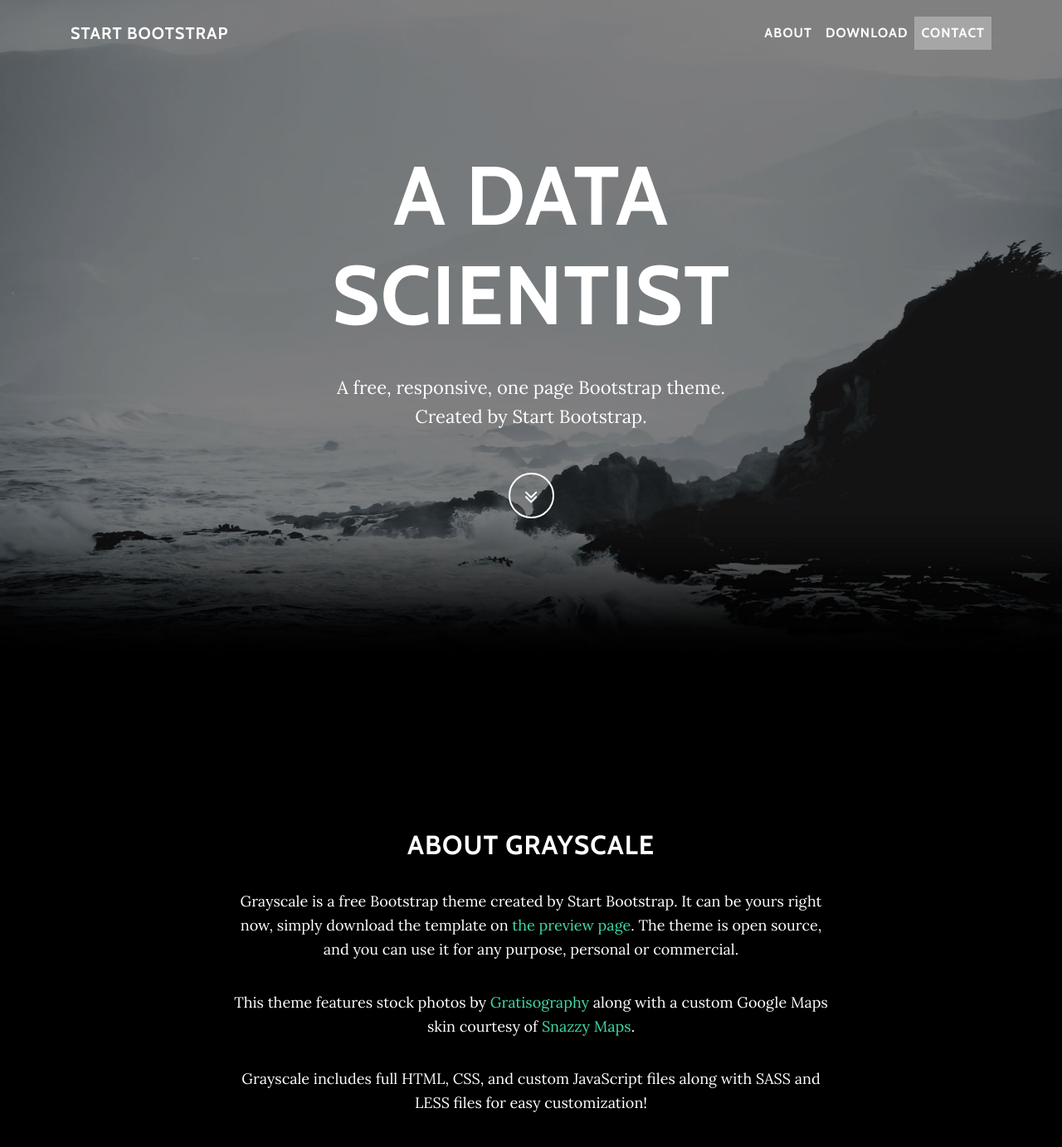
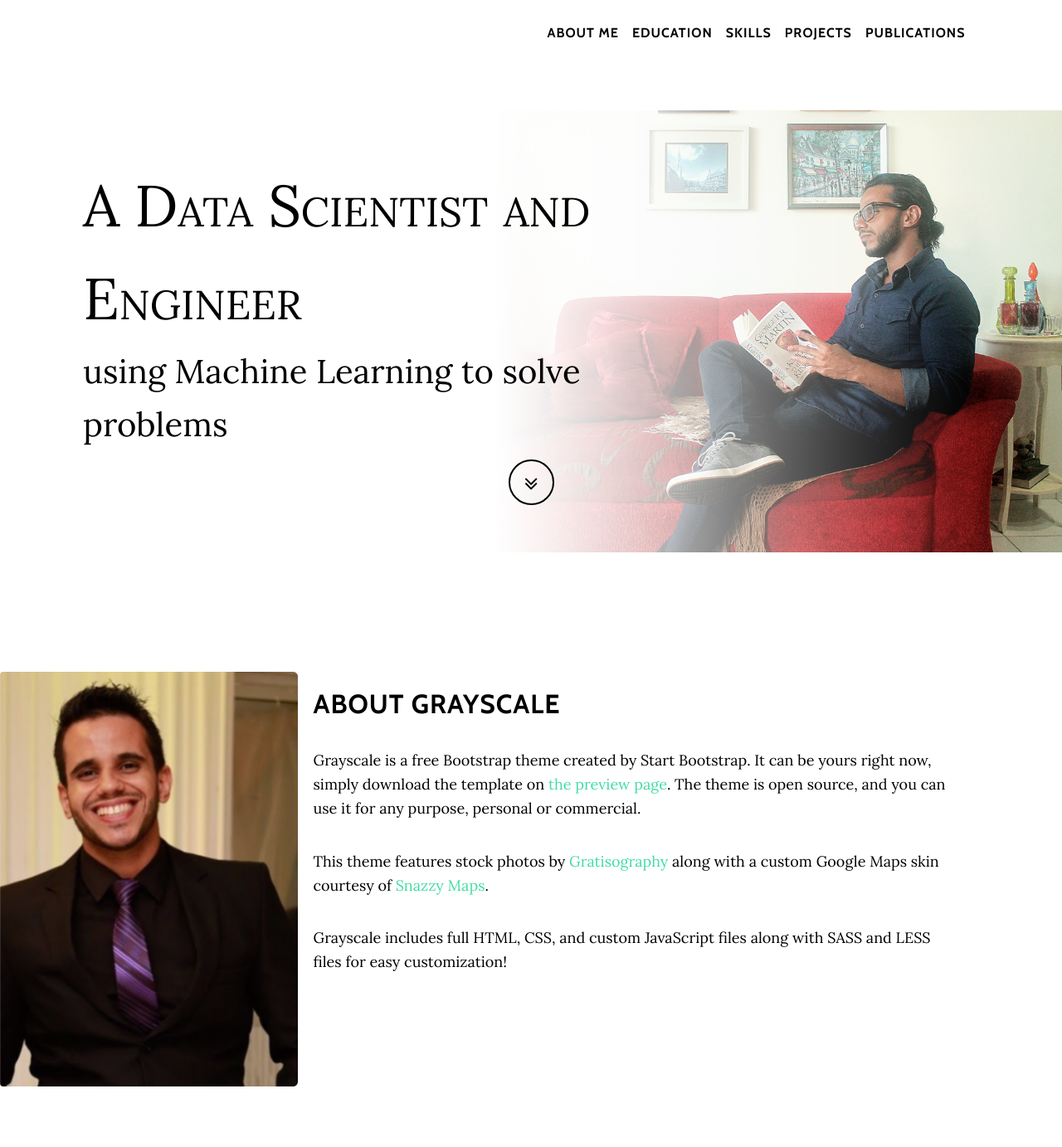
Before and after one commit to navarmn/navarmn.github.io, a website: page index.html in a window 1280 px wide. Shown: the top 1383 px of the page at 83% size. Drawn offline with nearby package versions, Linux system fonts and the light colour scheme; some packages are replaced by stand-ins of ours.

Commit message:
Initial 02

```diff
--- a/css/grayscale.css
+++ b/css/grayscale.css
@@ -3,8 +3,8 @@ body {
   position: relative;
   width: 100%;
   height: 100%;
-  color: white;
-  background-color: black;
+  color: black;
+  background-color: white;
 }
 
 html {
@@ -63,32 +63,46 @@ a:focus, a:hover {
   font-size: 14px;
   padding: 11px;
   color: white;
-  border: 1px solid white;
+  border: 1px solid black;
 }
 
 #mainNav .navbar-brand {
   font-weight: 700;
 }
 
-#mainNav a {
+#mainNav a{
+  color: black;
+}
+
+#button2{
+  position: relative;
+  top: 100px; left: 0px;
+}
+
+#navarBar-mainTop{
   color: white;
 }
 
-#mainNav .navbar-nav .nav-item {
+#mainNav .-nav .nav-item{
   -webkit-transition: background 0.3s ease-in-out;
   -moz-transition: background 0.3s ease-in-out;
   transition: background 0.3s ease-in-out;
+  color: white;
 }
 
-#mainNav .navbar-nav .nav-item:hover {
+#mainNav .-nav .nav-item:hover {
   color: fade(white, 80%);
+  /* color: fade(white, 80%); */
+
+  /* color: black; */
   outline: none;
   background-color: transparent;
 }
 
-#mainNav .navbar-nav .nav-item:active, #mainNav .navbar-nav .nav-item:focus {
+#mainNav .-nav .nav-item:active, #mainNav .-nav .nav-item:focus {
   outline: none;
   background-color: transparent;
+  color: white;
 }
 
 @media (min-width: 992px) {
@@ -101,18 +115,27 @@ a:focus, a:hover {
     letter-spacing: 1px;
     border-bottom: none;
     background: transparent;
+    /* color: white; */
   }
-  #mainNav.navbar-shrink {
+
+  #mainNav.navbar-shrink a{
+    color: white;
+  }
+
+#mainNav.navbar-shrink{
     padding-top: 10px;
     padding-bottom: 10px;
     border-bottom: 1px solid rgba(255, 255, 255, 0.3);
     background: black;
   }
+
   #mainNav .nav-link.active {
     outline: none;
     background-color: rgba(255, 255, 255, 0.3);
+    color: white;
   }
   #mainNav .nav-link.active:hover {
+    /* color: black; */
     color: white;
   }
 }
@@ -123,18 +146,24 @@ a:focus, a:hover {
   height: auto;
   padding: 200px 0;
   text-align: center;
-  color: white;
-  background: url("../img/intro-bg.jpg") no-repeat bottom center scroll;
-  background-color: black;
-  -webkit-background-size: cover;
-  -moz-background-size: cover;
-  -o-background-size: cover;
-  background-size: cover;
+  color: black;
+  /*background: url("../img/intro-bg.jpg") no-repeat bottom center scroll;*/
+  /* background: url("../img/__IMG_1317_edited.png") no-repeat center right scroll; */
+  background-color: white;
+  /* -webkit-background-size: cover; */
+  /* -moz-background-size: cover; */
+  /* -o-background-size: cover; */
+  /* background-size: 800px auto; */
 }
 
 .masthead .intro-body {
   display: table-cell;
   vertical-align: middle;
+}
+
+#here{
+  background: url("../img/__IMG_1317_edited.png") no-repeat center right scroll;
+  background-size: 800px auto;
 }
 
 .masthead .intro-body .brand-heading {
@@ -151,41 +180,59 @@ a:focus, a:hover {
     padding: 0;
   }
   .masthead .intro-body .brand-heading {
-    font-size: 100px;
+    font-size: 20px;
+    text-align: left;
+    font-variant: small-caps;
+
   }
   .masthead .intro-body .intro-text {
     font-size: 22px;
   }
 }
 
+.container{
+  /* border: 5px solid black; */
+  /*font-variant: small-caps;*/
+}
+
+#myIntro{
+  font-size: 20px;
+  text-align: left;
+  font-variant: small-caps;
+  font-style: normal;
+  font-variant-position: super;
+  color: black;
+  /* background-color: transparent; */
+}
+
 .btn-circle {
   font-size: 26px;
   width: 55px;
   height: 55px;
-  margin-top: 15px;
+  margin-top: 0px;
   line-height: 45px;
   -webkit-transition: background 0.3s ease-in-out;
   -moz-transition: background 0.3s ease-in-out;
   transition: background 0.3s ease-in-out;
-  color: white;
-  border: 2px solid white;
+  color: black;
+  border: 2px solid black;
   border-radius: 100% !important;
   background: transparent;
 }
 
 .btn-circle:focus, .btn-circle:hover {
-  color: white;
+  color: black;
   outline: none;
   background: rgba(255, 255, 255, 0.1);
 }
 
 .content-section {
-  padding-top: 150px;
+  padding-top: 200px;
   padding-bottom: 150px;
 }
 
 .download-section {
-  color: white;
+  color: black;
   background: url("../img/downloads-bg.jpg") no-repeat center center scroll;
   background-color: black;
   -webkit-background-size: cover;
@@ -201,12 +248,17 @@ a:focus, a:hover {
 
 @media (min-width: 992px) {
   .content-section {
-    padding-top: 200px;
+    padding-top: 10px;
     padding-bottom: 200px;
   }
   #map {
     height: 350px;
   }
+}
+
+#aboutMe{
+  padding-top: 20px;
+  padding-left: 50px;
 }
 
 .btn {
@@ -281,3 +333,33 @@ img::selection {
 img::-moz-selection {
   background: transparent;
 }
+
+/*Navar's photos*/
+
+#photoNavar01{
+  display: block;
+  max-width:500px;
+  max-height:500px;
+  width: auto;
+  height: auto;
+}
+
+.textIntro1{
+  padding-left: 100px;
+  margin-bottom: 0px;
+  padding-bottom: 0px;
+  font-size: 70px;
+  font-variant: small-caps;
+  font
+
+}
+
+.textIntro2{
+  padding-left: 100px;
+  margin-bottom: 10px;
+  padding-bottom: 0px;
+  font-size: 40px;
+  font-variant:normal;
+  font
+
+}
--- a/index.html
+++ b/index.html
@@ -19,7 +19,7 @@
     <link href='https://fonts.googleapis.com/css?family=Cabin:700' rel='stylesheet' type='text/css'>
 
     <!-- Custom styles for this template -->
-    <link href="css/grayscale.min.css" rel="stylesheet">
+    <link href="css/grayscale.css" rel="stylesheet">
 
   </head>
 
@@ -27,8 +27,8 @@
 
     <!-- Navigation -->
     <nav class="navbar navbar-expand-lg navbar-light fixed-top" id="mainNav">
-      <div class="container">
-        <a class="navbar-brand js-scroll-trigger" href="#page-top">Start Bootstrap</a>
+      <!-- <div class="container"> -->
+        <a id="navarBar-mainTop" class="navbar-brand js-scroll-trigger" href="#page-top">Home</a>
         <button class="navbar-toggler navbar-toggler-right" type="button" data-toggle="collapse" data-target="#navbarResponsive" aria-controls="navbarResponsive" aria-expanded="false" aria-label="Toggle navigation">
           Menu
           <i class="fa fa-bars"></i>
@@ -36,42 +36,59 @@
         <div class="collapse navbar-collapse" id="navbarResponsive">
           <ul class="navbar-nav ml-auto">
             <li class="nav-item">
-              <a class="nav-link js-scroll-trigger" href="#about">About</a>
+              <a class="nav-link js-scroll-trigger" href="#about">About me</a>
             </li>
             <li class="nav-item">
-              <a class="nav-link js-scroll-trigger" href="#download">Download</a>
+              <a class="nav-link js-scroll-trigger" href="#download">Education</a>
+            </li>
+            <li class="nav-item">
+              <a class="nav-link js-scroll-trigger" href="#skills">Skills</a>
+            </li>
+            <li class="nav-item">
+              <a class="nav-link js-scroll-trigger" href="#projects">Projects</a>
+            </li>
+            <li class="nav-item">
+              <a class="nav-link js-scroll-trigger" href="#publications">Publications</a>
             </li>
             <li class="nav-item">
               <a class="nav-link js-scroll-trigger" href="#contact">Contact</a>
             </li>
           </ul>
         </div>
-      </div>
     </nav>
 
     <!-- Intro Header -->
     <header class="masthead">
-      <div class="intro-body">
-        <div class="container">
+      <div class="intro-body" id='here'>
+              <!-- <div class="container"> -->
         <div class="row">
-            <div class="col-lg-8 mx-auto">
-              <h1 class="brand-heading">A Data Scientist</h1>
-              <p class="intro-text">A free, responsive, one page Bootstrap theme.
-                <br>Created by Start Bootstrap.</p>
+          <div class="col-lg-8">
+            <!-- add mx-auto class inside grid definition for centering  -->
+            <p class="textIntro1" align='left'>A Data Scientist and Engineer</p>
+            <p class="textIntro2" align='left'>using Machine Learning to solve problems</p>
+            <!-- <h1 id='myIntro' class="brand-heading"></h1> -->
+
+          </div>
+        </div>
+        <div id="button" class="container">
           <a href="#about" class="btn btn-circle js-scroll-trigger">
           <i class="fa fa-angle-double-down animated"></i>
           </a>
         </div>
+
       </div>
-        </div>
-      </div>
+
+
     </header>
 
     <!-- About Section -->
-    <section id="about" class="content-section text-center">
-      <div class="container">
+    <section id="about" class="content-section text-left">
       <div class="row">
+        <div class="col-lg-2">
+            <img id=photoNavar01 src="img/Navar.png" class="rounded float-left">
+        </div>
         <div class="col-lg-8 mx-auto">
+          <div id="aboutMe" class="container">
             <h2>About Grayscale</h2>
             <p>Grayscale is a free Bootstrap theme created by Start Bootstrap. It can be yours right now, simply download the template on
               <a href="http://startbootstrap.com/template-overviews/grayscale/">the preview page</a>. The theme is open source, and you can use it for any purpose, personal or commercial.</p>
@@ -83,6 +100,8 @@
           </div>
         </div>
     </div>
+
+
     </section>
 
     <!-- Download Section -->
@@ -94,10 +113,46 @@
           <a href="http://startbootstrap.com/template-overviews/grayscale/" class="btn btn-default btn-lg">Visit Download Page</a>
         </div>
       </div>
+    </div>
+
     </section>
 
     <!-- Contact Section -->
     <section id="contact" class="content-section text-center">
+      <div class="container">
+        <div class="row">
+          <div class="col-lg-8 mx-auto">
+            <h2>Contact Start Bootstrap</h2>
+            <p>Feel free to leave us a comment on the
+              <a href="http://startbootstrap.com/template-overviews/grayscale/">Grayscale template overview page</a>
+              on Start Bootstrap to give some feedback about this theme!</p>
+            <ul class="list-inline banner-social-buttons">
+              <li class="list-inline-item">
+                <a href="https://twitter.com/SBootstrap" class="btn btn-default btn-lg">
+                  <i class="fa fa-twitter fa-fw"></i>
+                  <span class="network-name">Twitter</span>
+                </a>
+              </li>
+              <li class="list-inline-item">
+                <a href="https://github.com/BlackrockDigital/startbootstrap" class="btn btn-default btn-lg">
+                  <i class="fa fa-github fa-fw"></i>
+                  <span class="network-name">Github</span>
+                </a>
+              </li>
+              <li class="list-inline-item">
+                <a href="https://plus.google.com/+Startbootstrap/posts" class="btn btn-default btn-lg">
+                  <i class="fa fa-google-plus fa-fw"></i>
+                  <span class="network-name">Google+</span>
+                </a>
+              </li>
+            </ul>
+          </div>
+        </div>
+      </div>
+    </section>
+
+    <!-- Contact Section -->
+    <section id="contact2" class="content-section text-center">
       <div class="container">
         <div class="row">
           <div class="col-lg-8 mx-auto">
@@ -151,7 +206,7 @@
     <script src="https://maps.googleapis.com/maps/api/js?key=AIzaSyCRngKslUGJTlibkQ3FkfTxj3Xss1UlZDA&sensor=false"></script>
 
     <!-- Custom scripts for this template -->
-    <script src="js/grayscale.min.js"></script>
+    <script src="js/grayscale.js"></script>
 
   </body>
 
--- a/js/grayscale.js
+++ b/js/grayscale.js
@@ -1,10 +1,15 @@
 (function($) {
   "use strict"; // Start of use strict
+
+  // Remove "Home" brand at top of page
+  $('#navarBar-mainTop').css('color', 'white');
 
   // Smooth scrolling using jQuery easing
   $('a.js-scroll-trigger[href*="#"]:not([href="#"])').click(function() {
     if (location.pathname.replace(/^\//, '') == this.pathname.replace(/^\//, '') && location.hostname == this.hostname) {
       var target = $(this.hash);
+      $("#mainNav").css('color', 'white');
+      console.log('uahuha')
       target = target.length ? target : $('[name=' + this.hash.slice(1) + ']');
       if (target.length) {
         $('html, body').animate({
@@ -14,6 +19,10 @@
       }
     }
   });
+
+
+  // NAVAR - Change color of letter when clicks on menus:
+  // $('#mainNav').find('a').css('color', 'white');
 
   // Closes responsive menu when a scroll trigger link is clicked
   $('.js-scroll-trigger').click(function() {
@@ -30,6 +39,8 @@
   var navbarCollapse = function() {
     if ($("#mainNav").offset().top > 100) {
       $("#mainNav").addClass("navbar-shrink");
+      // Remove "Home" brand at top of page
+      $('#navarBar-mainTop').css('color', 'white');
     } else {
       $("#mainNav").removeClass("navbar-shrink");
     }
```
Also changed, not shown: teste.html (added, +14 -0 lines), img/Navar.png (added), img/__IMG_1317_edited.png (added), img/__IMG_1346_resized.jpg (added), 2 other files. Lines whose indentation alone changed are shown as unchanged.
